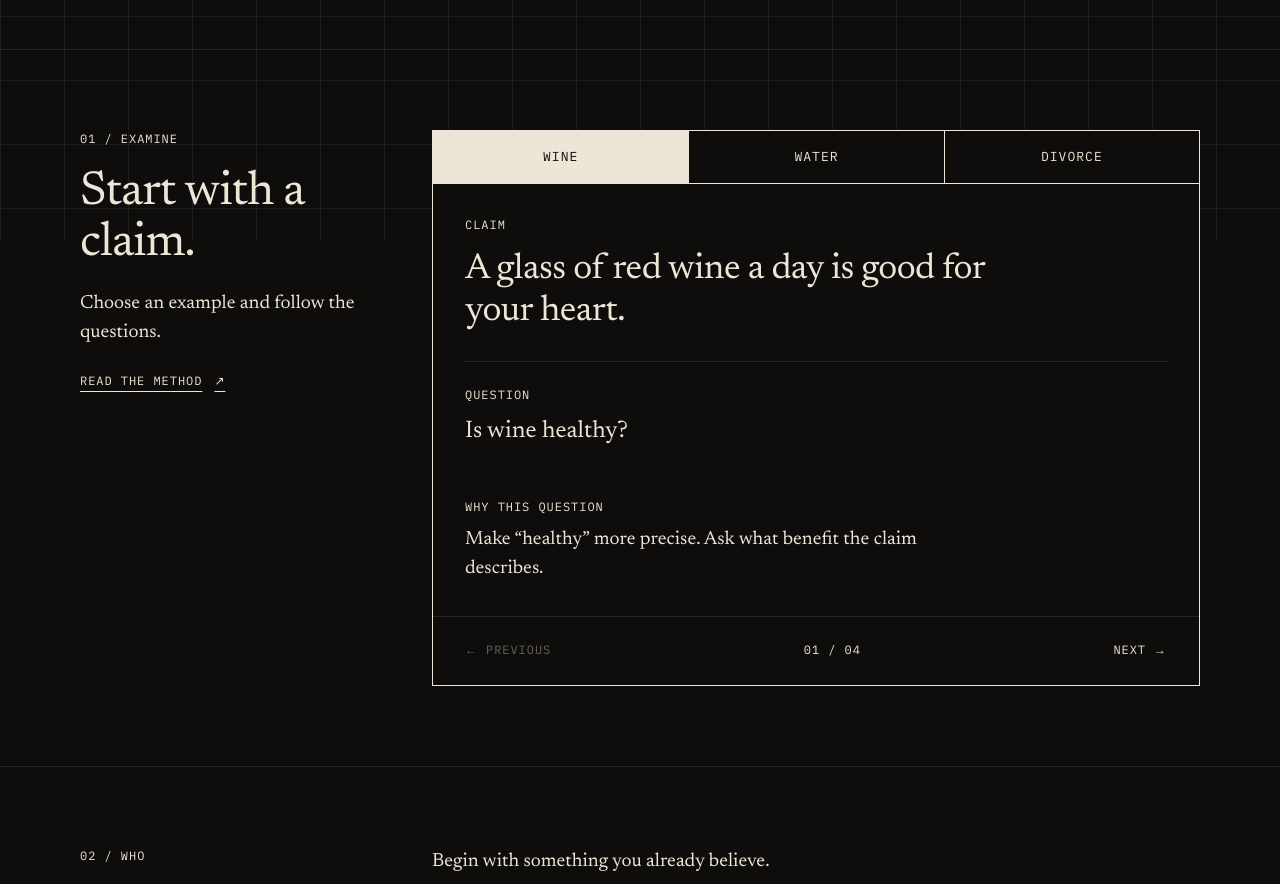
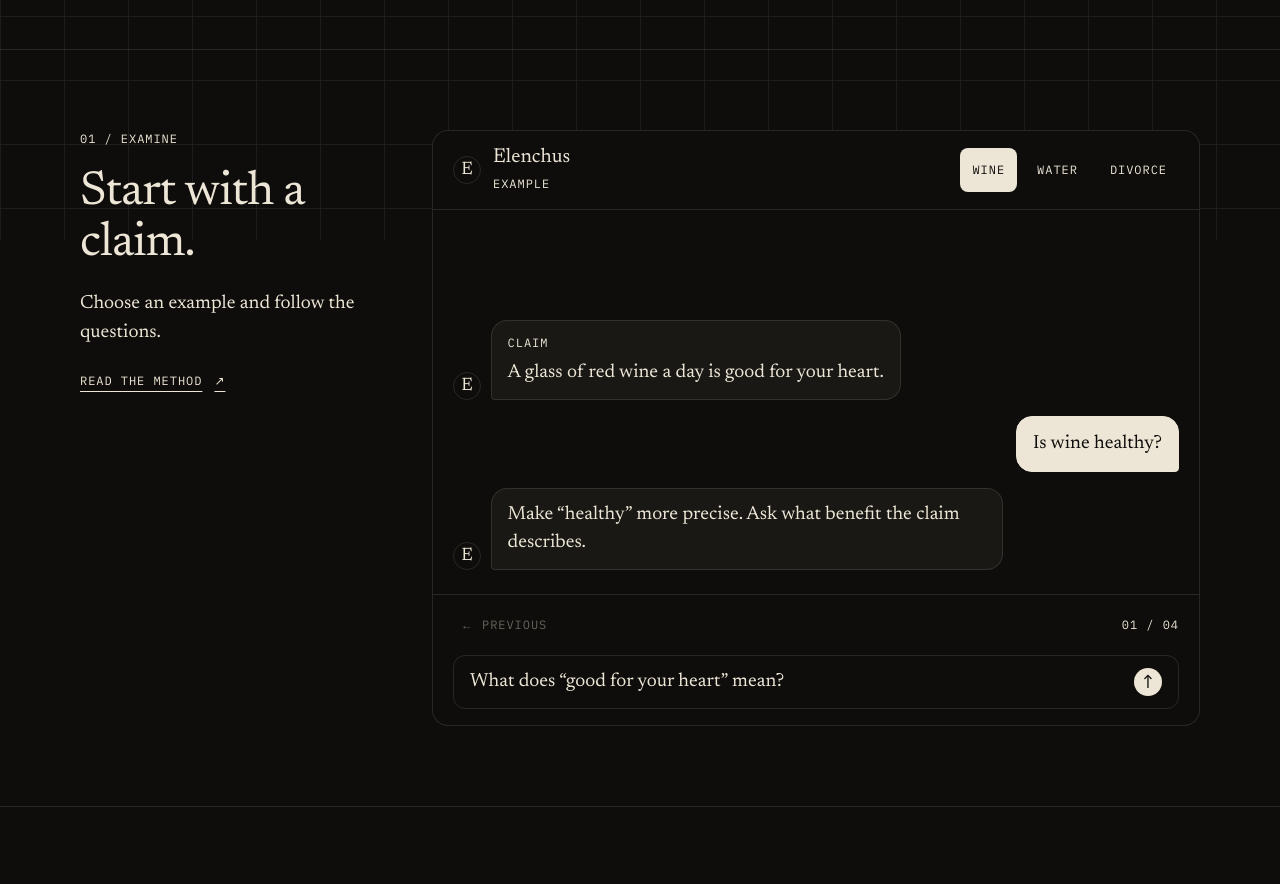
Before and after one commit to theravingrooster/elenchus-site, a Next.js app: page / in a window 1280 px wide. Shown: the part 560-1444 px from the top of the page. Built offline with nearby package versions, Linux system fonts and the light colour scheme.

Commit message:
Present the demo as a cumulative chat conversation

```diff
--- a/app/globals.css
+++ b/app/globals.css
@@ -208,32 +208,133 @@ html.lenis body {
   transform: translateY(0.4em);
 }
 
-/* Three equal claim selectors. Selected inverts; all retain the site's contrast. */
-.claim-bar {
-  font-family: var(--font-mono);
-  font-size: 0.8125rem;
-  letter-spacing: 0.08em;
-  text-transform: uppercase;
+/* A bounded example conversation, with two distinct message directions. */
+.demo-chat {
+  overflow: hidden;
+  border: 1px solid var(--color-rule);
+  border-radius: 1rem;
+  background: var(--color-paper);
+}
+.chat-claim-selector {
+  min-height: 2.75rem;
+  border-radius: 0.5rem;
+  padding: 0.6rem 0.75rem;
   color: var(--color-ink);
-  background: var(--color-paper);
+  background: transparent;
   cursor: pointer;
   transition:
     color 120ms var(--ease-settle),
     background-color 120ms var(--ease-settle);
 }
-.claim-bar[aria-pressed="true"] {
+.chat-claim-selector[aria-pressed="true"] {
   color: var(--color-paper);
   background: var(--color-ink);
 }
-.claim-bar[aria-pressed="false"]:hover {
+.chat-claim-selector[aria-pressed="false"]:hover {
   text-decoration: underline;
   text-underline-offset: 0.3em;
 }
-.claim-bar:focus-visible {
-  outline-offset: -5px;
+.demo-chat-log {
+  height: 24rem;
+  overflow-y: auto;
+  overscroll-behavior: contain;
+  scrollbar-width: thin;
+  scrollbar-color: var(--color-rule) transparent;
 }
-.claim-bar[aria-pressed="true"]:focus-visible {
-  outline-color: var(--color-paper);
+.demo-chat-log:focus-visible {
+  outline-offset: -3px;
+}
+.chat-messages {
+  display: flex;
+  min-height: 100%;
+  flex-direction: column;
+  gap: 1rem;
+  padding: 1.25rem 1rem;
+}
+.chat-message {
+  display: flex;
+  align-items: flex-end;
+  gap: 0.6rem;
+}
+.chat-message:first-child {
+  margin-top: auto;
+}
+.chat-message[data-side="incoming"] {
+  padding-right: 1.5rem;
+}
+.chat-message[data-side="outgoing"] {
+  justify-content: flex-end;
+  padding-left: 2rem;
+}
+.chat-avatar {
+  display: grid;
+  flex: none;
+  width: 1.75rem;
+  height: 1.75rem;
+  place-items: center;
+  border: 1px solid var(--color-rule);
+  border-radius: 50%;
+  font-family: var(--font-serif);
+  font-size: 1.125rem;
+  line-height: 1;
+}
+.chat-bubble {
+  max-width: min(88%, 32rem);
+  border: 1px solid var(--color-rule);
+  border-radius: 1rem 1rem 1rem 0.25rem;
+  padding: 0.8rem 1rem;
+  background: color-mix(in srgb, var(--color-ink) 5%, var(--color-paper));
+  font-size: 1.0625rem;
+  line-height: 1.45;
+  overflow-wrap: anywhere;
+}
+.chat-message[data-side="outgoing"] .chat-bubble {
+  border-color: var(--color-ink);
+  border-radius: 1rem 1rem 0.25rem 1rem;
+  background: var(--color-ink);
+  color: var(--color-paper);
+}
+.chat-send {
+  display: flex;
+  align-items: center;
+  justify-content: space-between;
+  gap: 1rem;
+  width: 100%;
+  min-height: 3rem;
+  padding: 0.75rem 1rem;
+  border: 1px solid var(--color-rule);
+  border-radius: 0.75rem;
+  text-align: left;
+  cursor: pointer;
+  font-size: 1.0625rem;
+  line-height: 1.35;
+}
+.chat-send:hover:not(:disabled) {
+  border-color: var(--color-ink);
+}
+.chat-send:disabled {
+  opacity: 0.5;
+  cursor: default;
+}
+.chat-send-icon {
+  display: grid;
+  flex: none;
+  width: 1.75rem;
+  height: 1.75rem;
+  place-items: center;
+  border-radius: 50%;
+  background: var(--color-ink);
+  color: var(--color-paper);
+  font-family: var(--font-mono);
+}
+@media (min-width: 768px) {
+  .chat-messages {
+    padding: 1.5rem 1.25rem;
+  }
+  .chat-bubble,
+  .chat-send {
+    font-size: 1.1875rem;
+  }
 }
 
 .example-nav {
@@ -320,7 +421,7 @@ html.lenis body {
     animation: none;
   }
   .reveal-part,
-  .claim-bar,
+  .chat-claim-selector,
   .btn,
   .btn::before {
     transition: none;
--- a/components/PracticeCard.tsx
+++ b/components/PracticeCard.tsx
@@ -1,15 +1,29 @@
 "use client";
 
-import { useId, useState } from "react";
+import { useEffect, useId, useRef, useState } from "react";
 import { practice } from "@/content/practice";
 
 export function PracticeCard() {
   const { demo } = practice;
   const [active, setActive] = useState(demo.defaultClaim);
   const [step, setStep] = useState(0);
-  const exampleId = useId();
+  const conversationId = useId();
+  const logRef = useRef<HTMLDivElement>(null);
   const current = demo.claims[active];
-  const turn = current.thread[step];
+  const atEnd = step === current.thread.length - 1;
+  const messages = [
+    { key: "claim", side: "incoming", claim: true, text: current.claim },
+    ...current.thread.slice(0, step + 1).flatMap((turn, index) => [
+      { key: "question-" + index, side: "outgoing", claim: false, text: turn.question },
+      { key: "reply-" + index, side: "incoming", claim: false, text: turn.feedback },
+    ]),
+  ];
+
+  // Keep the newest exchange in view without moving the page or keyboard focus.
+  useEffect(() => {
+    const log = logRef.current;
+    if (log) log.scrollTop = log.scrollHeight;
+  }, [active, step]);
 
   function selectClaim(index: number) {
     setActive(index);
@@ -17,40 +31,63 @@ export function PracticeCard() {
   }
 
   return (
-    <div className="overflow-hidden border border-ink bg-paper">
-      <div role="group" aria-label={demo.switcherLabel} className="grid grid-cols-3 border-b border-ink">
+    <div className="demo-chat">
+      <div className="flex flex-wrap items-center justify-between gap-3 border-b border-rule px-4 py-4 md:px-5">
+        <div className="flex items-center gap-3">
+          <span aria-hidden="true" className="chat-avatar">{demo.avatar}</span>
+          <div>
+            <p className="font-serif text-xl leading-none">{demo.name}</p>
+            <p className="mono-label mt-2">{demo.exampleLabel}</p>
+          </div>
+        </div>
+        <div role="group" aria-label={demo.switcherLabel} className="flex flex-wrap gap-2">
           {demo.claims.map((claim, index) => (
             <button
               key={claim.bar}
               type="button"
               aria-pressed={index === active}
-            aria-controls={exampleId}
+              aria-controls={conversationId}
               onClick={() => selectClaim(index)}
-            className="claim-bar border-l border-ink py-4 first:border-l-0"
+              className="chat-claim-selector mono-label"
             >
               {claim.bar}
             </button>
           ))}
         </div>
-
-      <div id={exampleId} aria-live="polite" aria-atomic="true" className="px-6 pt-7 pb-8 md:px-8 md:pt-8">
-        <p className="mono-label">{demo.claimLabel}</p>
-        <h3 className="mt-4 max-w-[26ch] font-serif text-2xl leading-[1.15] tracking-[-0.015em] md:text-4xl">
-          {current.claim}
-        </h3>
-        <div className="mt-7 border-t border-rule pt-6">
-          <p className="mono-label">{demo.questionLabel}</p>
-          <p className="mt-3 min-h-[2.4em] font-serif text-xl leading-[1.2] md:text-2xl">{turn.question}</p>
-          <p className="mono-label mt-6">{demo.feedbackLabel}</p>
-          <p className="mt-2 max-w-[48ch]">{turn.feedback}</p>
-        </div>
       </div>
 
-      <div className="flex items-center justify-between gap-2 border-t border-rule px-3 py-3 md:px-6">
+      <div
+        id={conversationId}
+        ref={logRef}
+        role="log"
+        aria-label={demo.conversationLabel}
+        aria-live="polite"
+        aria-relevant="additions"
+        aria-atomic="false"
+        tabIndex={0}
+        data-lenis-prevent
+        className="demo-chat-log"
+      >
+        <ol className="chat-messages">
+          {messages.map((message) => (
+            <li key={current.bar + "-" + message.key} className="chat-message" data-side={message.side}>
+              <span className="sr-only">{message.side === "incoming" ? demo.name : demo.readerLabel}: </span>
+              {message.side === "incoming" && <span aria-hidden="true" className="chat-avatar">{demo.avatar}</span>}
+              <div className="chat-bubble">
+                {message.claim && <span className="mono-label mb-2 block">{demo.claimLabel}</span>}
+                <p>{message.text}</p>
+              </div>
+            </li>
+          ))}
+        </ol>
+      </div>
+
+      <div className="border-t border-rule px-4 pt-2 pb-4 md:px-5">
+        <div className="mb-2 flex items-center justify-between gap-3">
           <button
             type="button"
             aria-label={demo.previousAction}
-          aria-controls={exampleId}
+            aria-controls={conversationId}
             disabled={step === 0}
             onClick={() => setStep((value) => Math.max(0, value - 1))}
             className="example-nav mono-label"
@@ -60,15 +97,17 @@ export function PracticeCard() {
           <p className="mono-label shrink-0 whitespace-nowrap tabular-nums">
             {String(step + 1).padStart(2, "0")} / {String(current.thread.length).padStart(2, "0")}
           </p>
+        </div>
         <button
           type="button"
           aria-label={demo.nextAction}
-          aria-controls={exampleId}
-          disabled={step === current.thread.length - 1}
+          aria-controls={conversationId}
+          disabled={atEnd}
           onClick={() => setStep((value) => Math.min(current.thread.length - 1, value + 1))}
-          className="example-nav mono-label"
+          className="chat-send"
         >
-          {demo.nextLabel} <span aria-hidden="true">→</span>
+          <span>{atEnd ? demo.endLabel : current.thread[step + 1].question}</span>
+          <span aria-hidden="true" className="chat-send-icon">↑</span>
         </button>
       </div>
     </div>
--- a/content/practice.ts
+++ b/content/practice.ts
@@ -25,14 +25,17 @@ export const practice = {
     methodLink: "Read the method",
   },
   demo: {
-    // Accessible name for the row of three bars.
+    name: "Elenchus",
+    avatar: "E",
+    exampleLabel: "Example",
+    conversationLabel: "Example conversation",
+    readerLabel: "You",
+    endLabel: "End of example",
+    // Accessible name for the example selectors.
     switcherLabel: "Choose a claim",
-    // Small labels within the example.
+    // The first message identifies the claim being examined.
     claimLabel: "Claim",
-    questionLabel: "Question",
-    feedbackLabel: "Why this question",
     previousLabel: "Previous",
-    nextLabel: "Next",
     previousAction: "Previous question",
     nextAction: "Next question",
     // Default claim is the first (Wine).
```
Also changed, not shown: 4 other files (tests, documents, lock files or other folders). Lines whose indentation alone changed are shown as unchanged.
